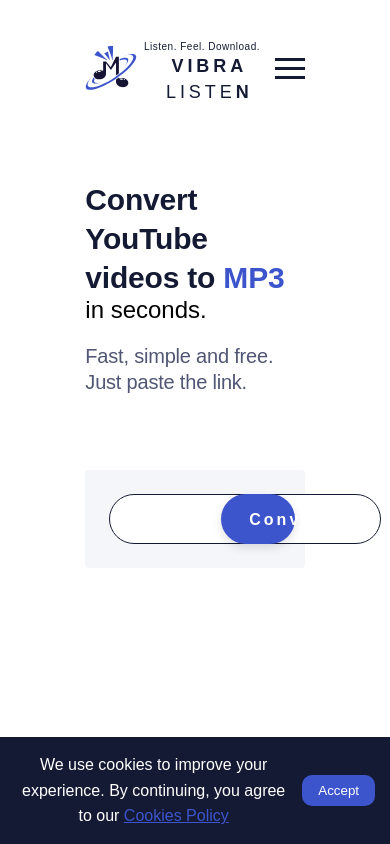
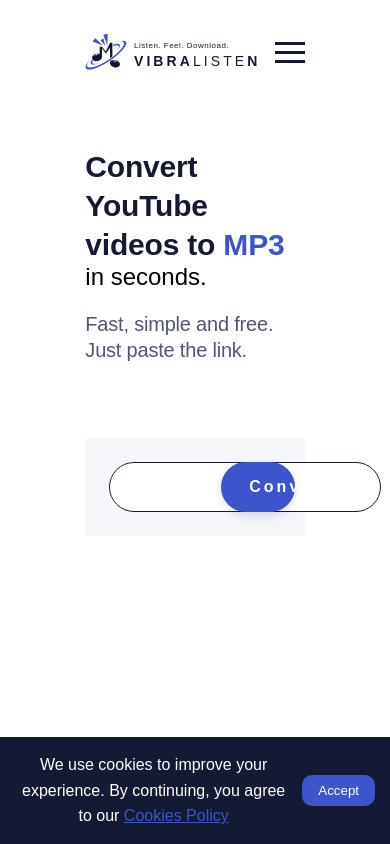
Before and after one commit to lodsa-ntos/vibralisten, a React (Vite) app in the folder frontend/: page / in a window 390 px wide. Shown: the top 844 px of the page. Built offline with nearby package versions, Linux system fonts and the light colour scheme; a web font is replaced by a local one.

Commit message:
Enhance responsiveness in Header and Home components with media queries for various screen sizes

```diff
--- a/frontend/src/components/Header/Header.css
+++ b/frontend/src/components/Header/Header.css
@@ -164,36 +164,22 @@ header.hidden {
 
 
 /* 📌 Responsividade | Responsiveness */
-@media (max-width: 991px) {
-  .nav-bar {
-    display: none;
-  }
 
-  .hamburguer-menu {
-    display: block;
-  }
-
-  .nav-bar.active {
-    display: block;
-    flex-direction: column;
-    position: absolute;
-    top: 70px;
-    right: 0;
-    width: 200px;
-    background-color: var(--white);
-    box-shadow: 0 4px 10px rgba(0, 0, 0, .1);
-    padding: var(--space-s);
-  }
-
-  .nav-list {
-    flex-direction: column;
-    gap: var(--space-s);
-    padding: 10px;
+/* Widescreen (992px e acima) */
+@media (min-width: 992px) {
+  .nav-list a {
+    font-size: 16.5px;
+    font-weight: bold;
+    text-decoration: none;
+    color: #000;
+    letter-spacing: 0.05em;
+    line-height: 1.4px;
+    cursor: pointer;
   }
 
   .slogan {
     font-weight: 500;
-    font-size: 10px;
+    font-size: 13px;
     letter-spacing: 0.5px;
     line-height: 1.4;
     margin: 0;
@@ -230,6 +216,116 @@ header.hidden {
   }
 
   .logo-container a {
+    gap: 8pt;
+  }
+}
+
+/* Normal (768px - 991px) */
+@media (max-width: 991px) {
+  .nav-bar {
+    display: none;
+  }
+
+  .hamburguer-menu {
+    display: block;
+  }
+
+  .nav-bar.active {
+    display: block;
+    flex-direction: column;
+    position: absolute;
+    top: 70px;
+    right: 26px;
+    width: 120px;
+    background-color: var(--white);
+    box-shadow: 0 4px 10px rgba(0, 0, 0, .1);
+    padding: var(--space-s);
+  }
+
+  .nav-list {
+    flex-direction: column;
+    gap: var(--space-s);
+    padding: 10px;
+  }
+
+  .slogan {
+    font-weight: 500;
+    font-size: 10px;
+    letter-spacing: 0.5px;
+    line-height: 1.4;
+    margin: 0;
+    text-align: left;
+    align-items: flex-start;
+    color: var(--dark-grey);
+  }
+  .logo .vibra {
+    font-size: 18px;
+    font-weight: 900;
+    margin: 0;
+    letter-spacing: 0.22em;
+    align-items: center;
+    display: inline-block;
+    line-height: 1;
+    color: var(--dark-grey);
+  }
+  .logo .liste {
+    font-weight: 400;
+    font-size: 18px;
+    margin: 0;
+    letter-spacing: 0.22em;
+    align-items: center;
+    display: inline-block;
+    line-height: 1;
+    color: var(--dark-grey);
+  }
+
+  .logo-image {
+    width: 52px;
+    height: 52px;
+    margin: 0;
+  }
+
+  .logo-container a {
     gap: 5pt;
   }
 }
+
+/* Narrow (600px - 767px) */
+@media (max-width: 767px) {
+  .slogan {
+    font-weight: 500;
+    font-size: 8px;
+    letter-spacing: 0.5px;
+    margin: 0;
+    text-align: left;
+    align-items: flex-start;
+    color: var(--dark-grey);
+    margin-bottom: -4px;
+  }
+  .logo .vibra {
+    font-size: 14px;
+    font-weight: 900;
+    margin: 0;
+    letter-spacing: 0.22em;
+    align-items: center;
+    display: inline-block;
+    color: var(--dark-grey);
+  }
+  .logo .liste {
+    font-weight: 400;
+    font-size: 14px;
+    margin: 0;
+    letter-spacing: 0.22em;
+    align-items: center;
+    display: inline-block;
+    color: var(--dark-grey);
+  }
+  .logo-image {
+    width: 42px;
+    height: 42px;
+    margin: 0;
+  }
+  .logo-container a {
+    gap: 5pt;
+  }
+}
--- a/frontend/src/pages/Home/Home.css
+++ b/frontend/src/pages/Home/Home.css
@@ -114,6 +114,178 @@ h1 {
   }
 
   .about-section {
-    margin-top: -50pt;
+    margin-top: 12pt;
   }
 }
+
+/* 📌 Responsividade | Responsiveness */
+
+/* Widescreen (992px e acima) */
+@media (min-width: 992px) {
+  .nav-list a {
+    font-size: 16.5px;
+    font-weight: bold;
+    text-decoration: none;
+    color: #000;
+    letter-spacing: 0.05em;
+    line-height: 1.4px;
+    cursor: pointer;
+  }
+
+  .slogan {
+    font-weight: 500;
+    font-size: 13px;
+    letter-spacing: 0.5px;
+    line-height: 1.4;
+    margin: 0;
+    text-align: left;
+    align-items: flex-start;
+    color: var(--dark-grey);
+  }
+
+  .logo .vibra {
+    font-size: 18px;
+    font-weight: 900;
+    margin: 0;
+    letter-spacing: 0.22em;
+    align-items: center;
+    display: inline-block;
+    line-height: 1;
+    color: var(--dark-grey);
+  }
+  .logo .liste {
+    font-weight: 400;
+    font-size: 18px;
+    margin: 0;
+    letter-spacing: 0.22em;
+    align-items: center;
+    display: inline-block;
+    line-height: 1;
+    color: var(--dark-grey);
+  }
+
+  .logo-image {
+    width: 52px;
+    height: 52px;
+    margin: 0;
+  }
+
+  .logo-container a {
+    gap: 8pt;
+  }
+}
+
+/* Normal (768px - 991px) */
+@media (max-width: 991px) {
+  .nav-bar {
+    display: none;
+  }
+
+  .hamburguer-menu {
+    display: block;
+  }
+
+  .nav-bar.active {
+    display: block;
+    flex-direction: column;
+    position: absolute;
+    top: 70px;
+    right: 26px;
+    width: 120px;
+    background-color: var(--white);
+    box-shadow: 0 4px 10px rgba(0, 0, 0, .1);
+    padding: var(--space-s);
+  }
+
+  .nav-list {
+    flex-direction: column;
+    gap: var(--space-s);
+    padding: 10px;
+  }
+
+  .slogan {
+    font-weight: 500;
+    font-size: 10px;
+    letter-spacing: 0.5px;
+    line-height: 1.4;
+    margin: 0;
+    text-align: left;
+    align-items: flex-start;
+    color: var(--dark-grey);
+  }
+  .logo .vibra {
+    font-size: 18px;
+    font-weight: 900;
+    margin: 0;
+    letter-spacing: 0.22em;
+    align-items: center;
+    display: inline-block;
+    line-height: 1;
+    color: var(--dark-grey);
+  }
+  .logo .liste {
+    font-weight: 400;
+    font-size: 18px;
+    margin: 0;
+    letter-spacing: 0.22em;
+    align-items: center;
+    display: inline-block;
+    line-height: 1;
+    color: var(--dark-grey);
+  }
+
+  .logo-image {
+    width: 52px;
+    height: 52px;
+    margin: 0;
+  }
+
+  .logo-container a {
+    gap: 5pt;
+  }
+}
+
+/* Narrow (600px - 767px) */
+@media (max-width: 767px) {
+  .slogan {
+    font-weight: 500;
+    font-size: 8px;
+    letter-spacing: 0.5px;
+    margin: 0;
+    text-align: left;
+    align-items: flex-start;
+    color: var(--dark-grey);
+    margin-bottom: -4px;
+  }
+  .logo .vibra {
+    font-size: 14px;
+    font-weight: 900;
+    margin: 0;
+    letter-spacing: 0.22em;
+    align-items: center;
+    display: inline-block;
+    color: var(--dark-grey);
+  }
+  .logo .liste {
+    font-weight: 400;
+    font-size: 14px;
+    margin: 0;
+    letter-spacing: 0.22em;
+    align-items: center;
+    display: inline-block;
+    color: var(--dark-grey);
+  }
+  .logo-image {
+    width: 42px;
+    height: 42px;
+    margin: 0;
+  }
+  .logo-container a {
+    gap: 5pt;
+  }
+}
+
+/* Mobile (≤480px) */
+@media (max-width: 480px) {
+
+}
```
